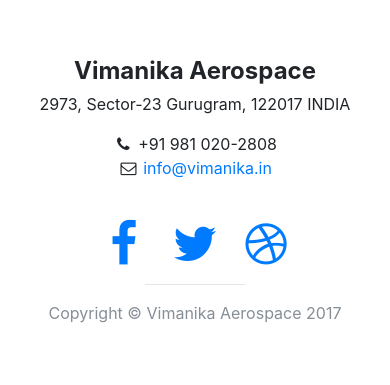
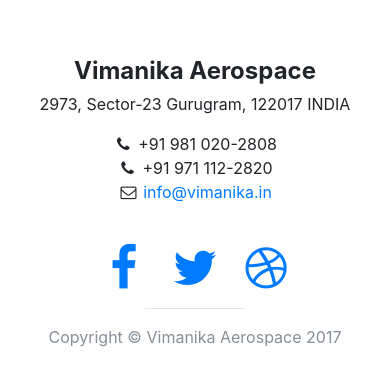
Before and after one commit to Vimanika/vimanika.github.io, a website with bundled scripts: page index.html in a window 390 px wide. Shown: the part 4268-4653 px from the top of the page. Built offline with nearby package versions, Linux system fonts and the light colour scheme.

Commit message:
phone added
Ankur phn number added

```diff
--- a/index.html
+++ b/index.html
@@ -272,6 +272,10 @@
                 <i class="fa fa-phone fa-fw"></i>
                 +91 981 020-2808</li>
               <li>
+                  <li>
+                      <i class="fa fa-phone fa-fw"></i>
+                      +91 971 112-2820</li>
+                    <li>
                 <i class="fa fa-envelope-o fa-fw"></i>
                 <a href="mailto:info@vimanika.in">info@vimanika.in</a>
               </li>
```
